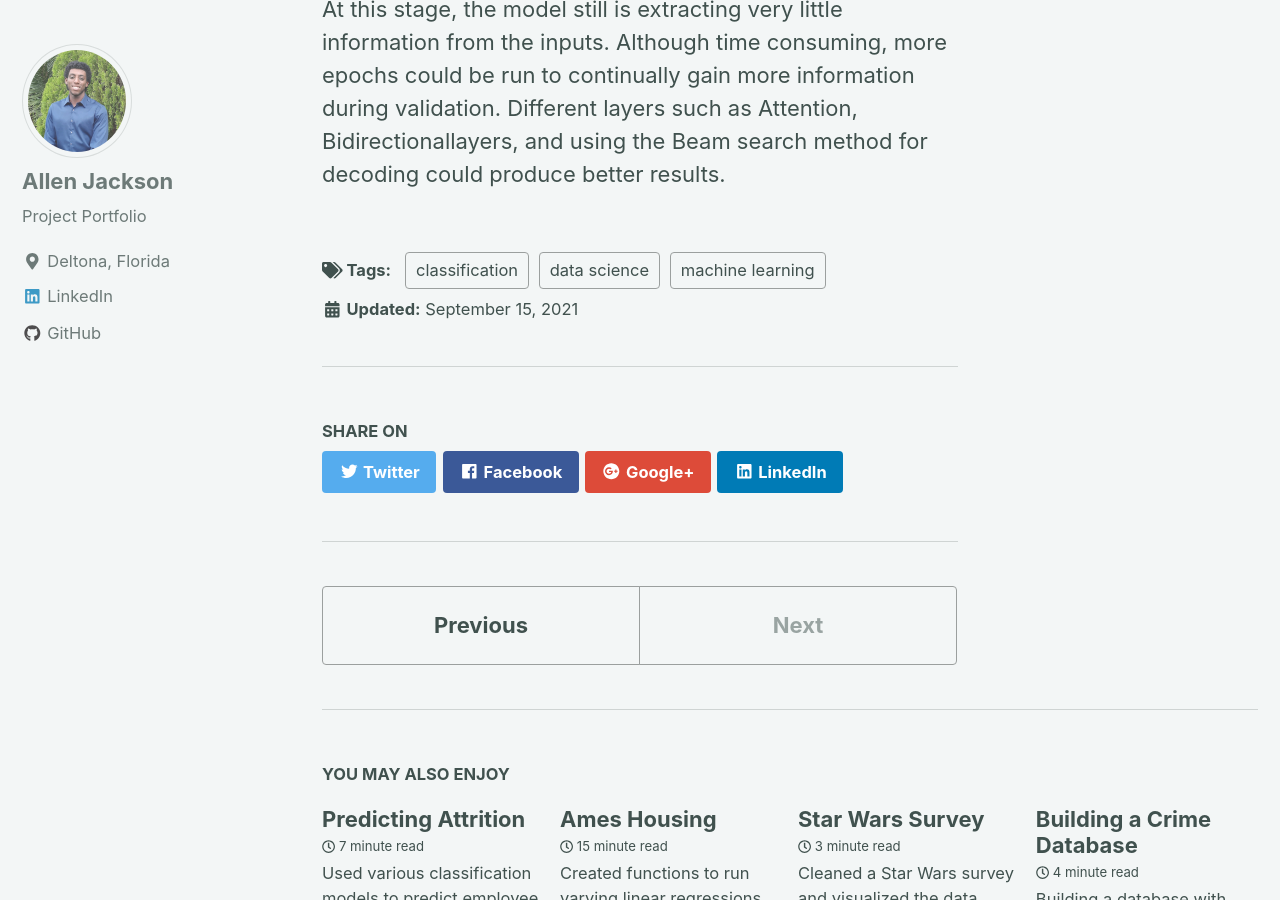
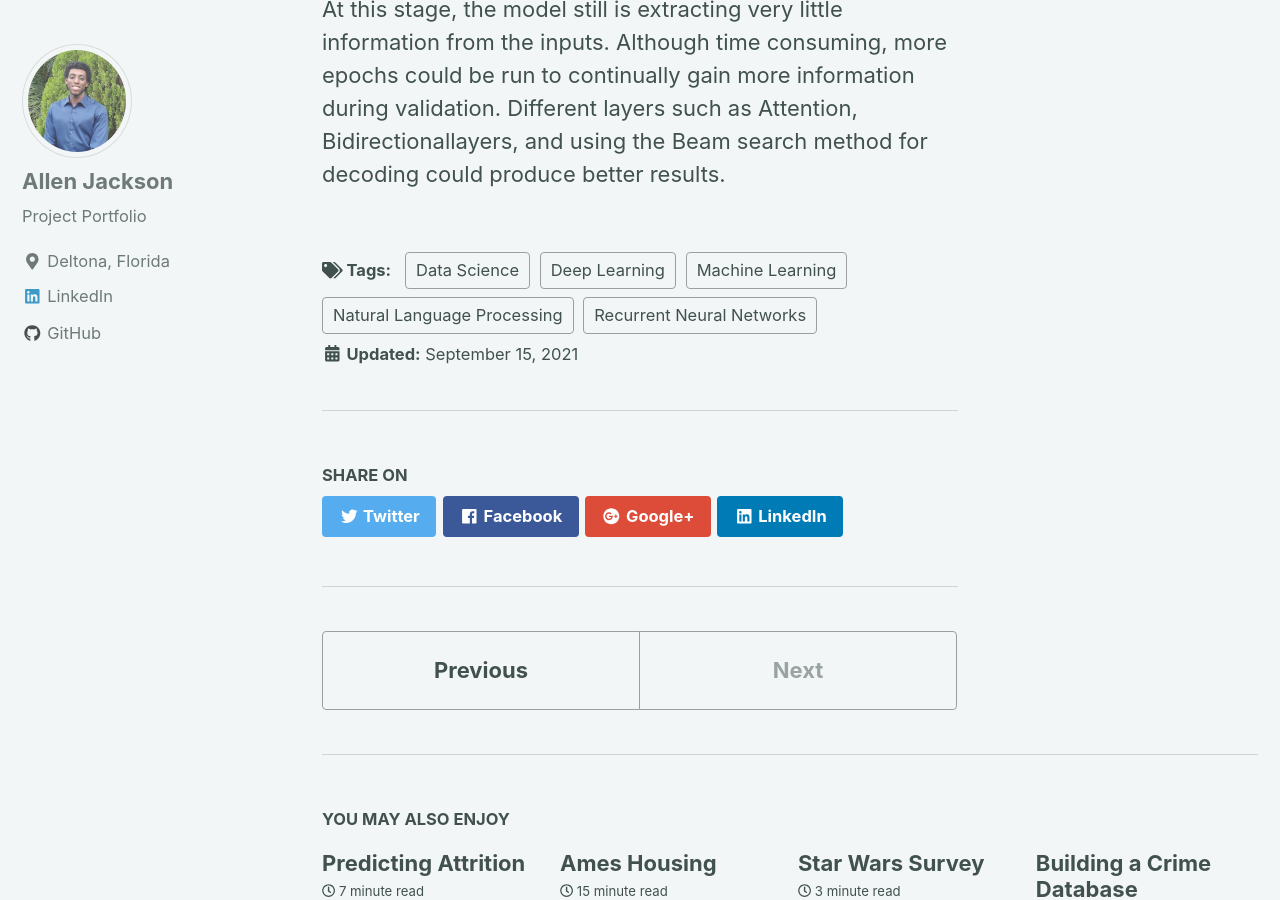
Before and after one commit to Nella796/Nella796.github.io, a Jekyll site: the page built from _posts/2021-9-15-wikihow project report1.md, in a window 1280 px wide and 900 px high, scrolled down 20672 px. Built offline with Jekyll 4.4.1, drawn with Linux system fonts in a browser that asks for light colours; nearby versions of some CDN libraries.

Commit message:
adjusted title and tags

```diff
--- a/_posts/2021-9-15-wikihow project report1.md
+++ b/_posts/2021-9-15-wikihow project report1.md
@@ -1,9 +1,9 @@
 ---
 title: "Wikihow Text Summarization"
 date: 2021-09-15
-tags: [classification, data science, machine learning]
+tags: [Natural Language Processing, Deep Learning, Recurrent Neural Networks, Data Science, Machine Learning]
 header:
-excerpt: "Used various classification models to predict employee attrition"
+excerpt: "Created and trained a text summarization model using Reccurent Neural Networks"
 mathjax: "true"
 ---
 
```
